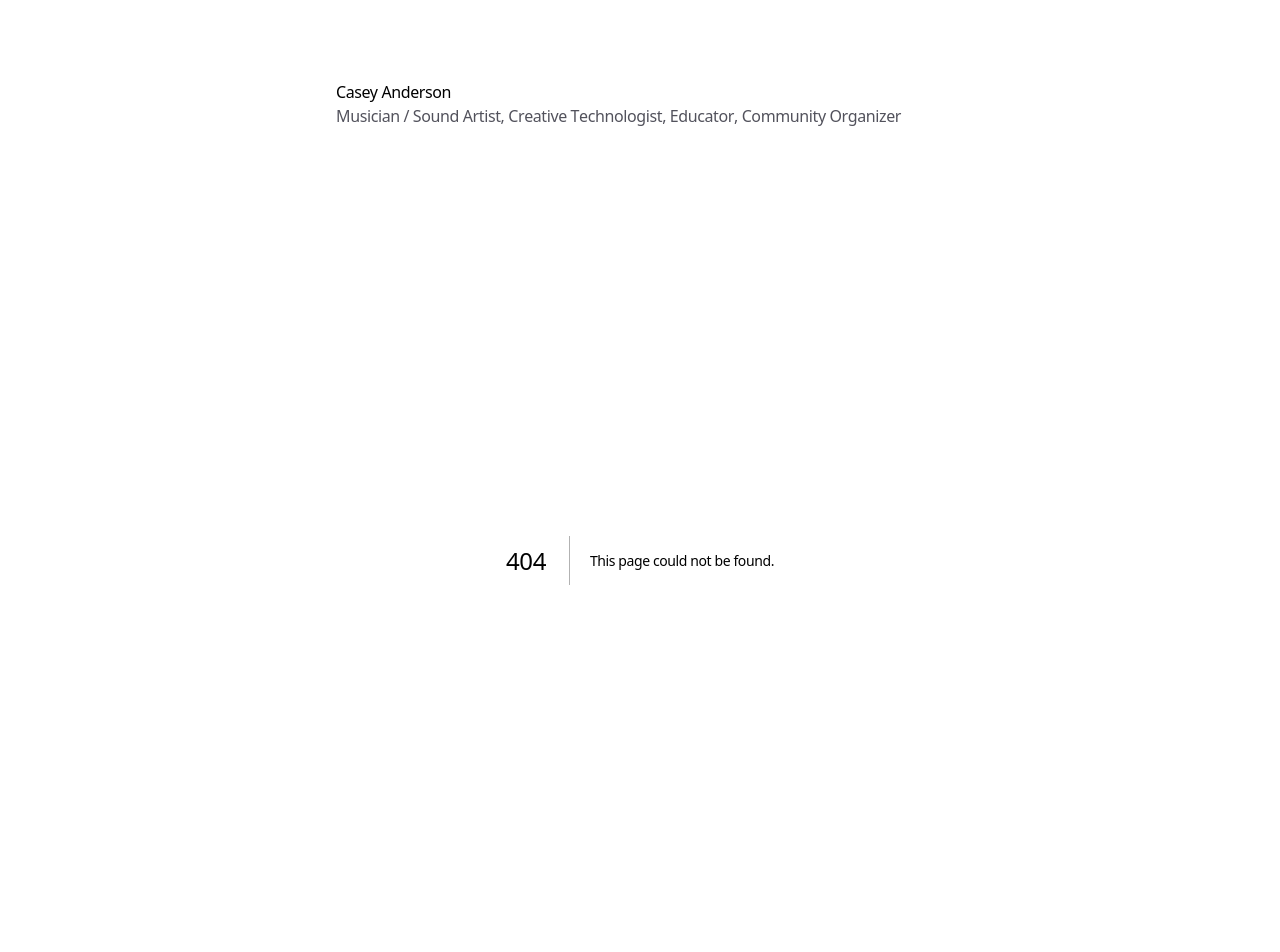
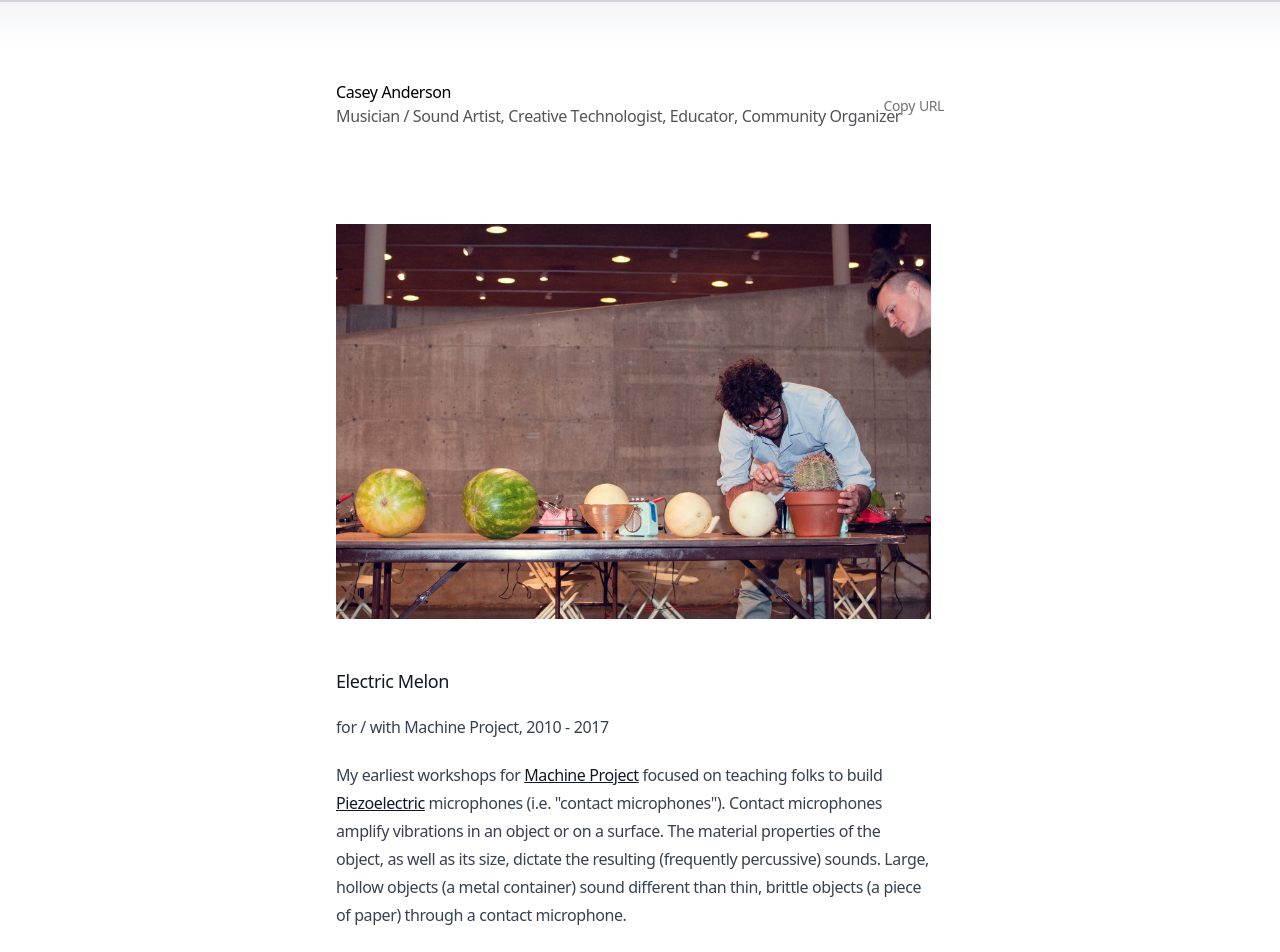
Before and after one commit to caseyanderson/caseyanderson.work, a Next.js app: page /blog/electric-melon in a window 1280 px wide. Before the commit this address had no page. Shown: the top 952 px of the page. Built offline with nearby package versions, Linux system fonts and the light colour scheme.

Commit message:
adds electric melon and rainforest back

```diff
--- /dev/null
+++ b/app/blog/electric-melon/page.mdx
@@ -0,0 +1,12 @@
+<Cover src="CTA-Confuse-a-Tron-Machine-MCaudill.jpg" />
+
+## Electric Melon
+for / with Machine Project, 2010 - 2017
+
+My earliest workshops for [Machine Project](https://machineproject.com/) focused on teaching folks to build [Piezoelectric](https://en.wikipedia.org/wiki/Piezoelectricity) microphones (i.e. "contact microphones"). Contact microphones amplify vibrations in an object or on a surface. The material properties of the object, as well as its size, dictate the resulting (frequently percussive) sounds. Large, hollow objects (a metal container) sound different than thin, brittle objects (a piece of paper) through a contact microphone.
+
+The first version of this workshop was an *Amplified Party* (with [John P. Hastings](https://www.johnphastings.org/)). We taught participants to build the mics and then attached them to objects used during the party: cups for drinks, bowls for snacks, and chairs / tables became percussion instruments participants played by behaving normally at a party.
+
+Following *Amplified Party* I began collaborating on the development of *Electric Melon / Cactus*. This workshop included instruction regarding the creation of a contact microphone followed by assistance in amplifying a melon / cactus, which participants were encouraged to play like an instrument (or, in the case of the melon, eat while amplified).
+
+This workshop was programmed at the following venues in addition to Machine's regular space in Los Angeles: Houston Fine Arts Fair, Berkeley Art Museum, Armory Center for the Arts, and [LACMA](https://vimeo.com/16639969).
--- /dev/null
+++ b/app/blog/rainforest/page.mdx
@@ -0,0 +1,22 @@
+<Cover src="Southland-Rainforest-Rauch-Web-0379_800.jpg" />
+
+## David Tudor's Rainforest IV
+### Rainforest IV + Carolyn Chen's Other forrests
+with [Southland Ensemble](https://www.southlandensemble.com/) & [People Inside Electronics](https://peopleinsideelectronics.com/), 2016
+
+Slideshow HERE
+
+<YouTube
+    src="https://www.youtube.com/embed/GUq_7KyPTTo"
+    title=""
+    width="560"
+    height="315"
+/>
+
+### Rainforest IV at High Desert Soundings
+2019
+
+<Vimeo src="https://player.vimeo.com/video/359663758?title=0&byline=0&portrait=0" width="640" height="360" />
+
+## press
+* Apr 05 2016, Rainforest IV in Pasadena, Paul Muller, Sequenza 21 [→](http://www.sequenza21.com/2016/04/rainforest-iv-in-pasadena/)
--- a/app/data.ts
+++ b/app/data.ts
@@ -125,7 +125,7 @@ export const BLOG_POSTS: BlogPost[] = [
         link: '/blog/territory',
         uid: 'blog-8',
     },
-    /**{
+    {
         title: 'Electric Melon',
         description: 'a hands-on technology workshop in which participants create and perform with an amplified melon',
         link: '/blog/electric-melon',
@@ -137,7 +137,7 @@ export const BLOG_POSTS: BlogPost[] = [
         link: '/blog/rainforest',
         uid: 'blog-10',
     },
-    {
+    /**{
         title: 'Changes: 64 Studies for 6 Harps, James Tenney',
         description: 'recovered and completed this massive, unfinished Tenney project for archiving, recording, and performance',
         link: '/blog/changes',
```
